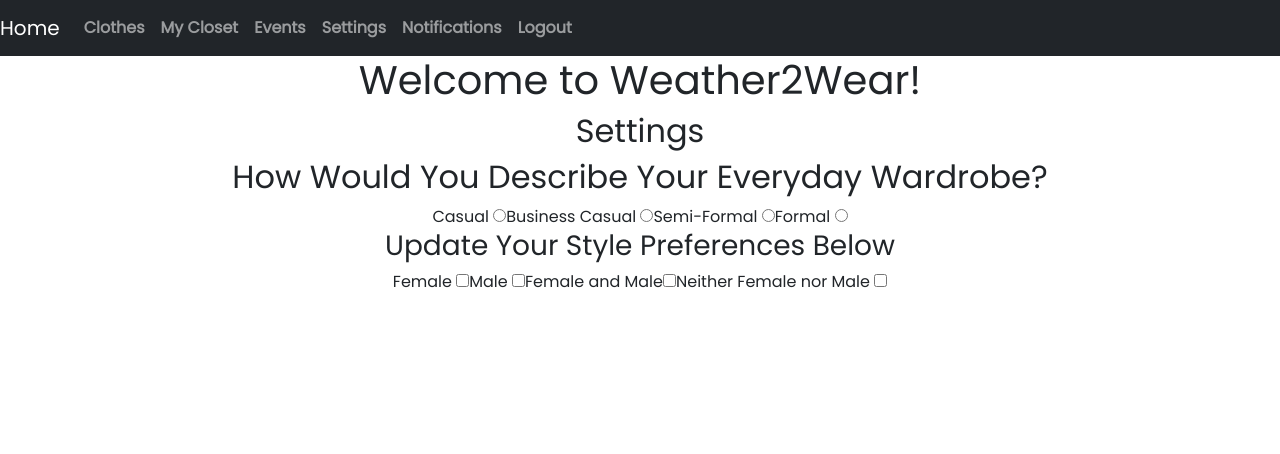
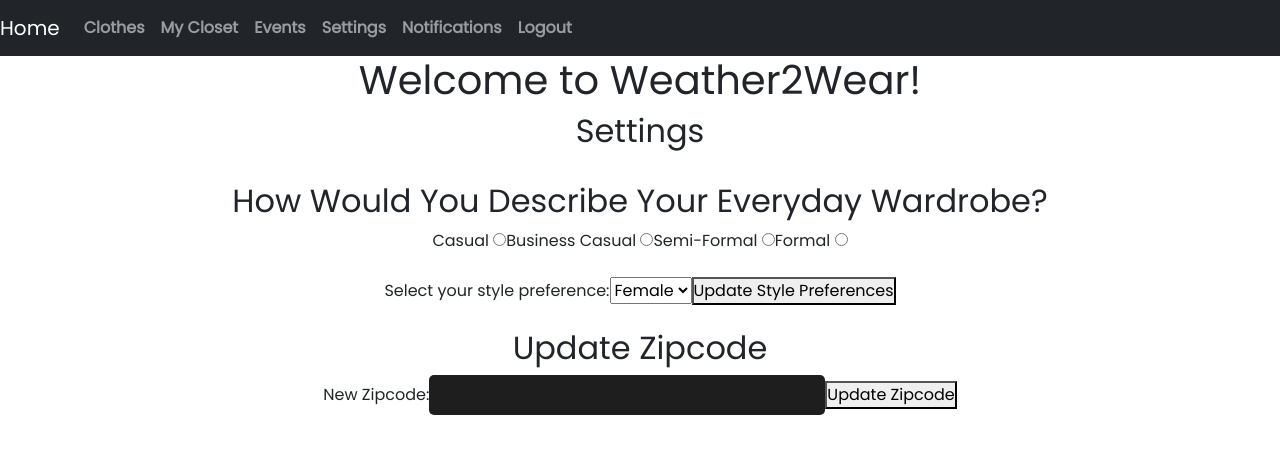
Before and after one commit to ShawnC-LaunchCode/Liftoff-group-01, a React (Create React App) app in the folder dressme-frontend/: page /Settings in a window 1280 px wide. Shown: the top 454 px of the page. Built offline with nearby package versions, Linux system fonts and the light colour scheme.

Commit message:
Set Style form front end complete

```diff
--- a/dressme-frontend/src/Pages/Login.js
+++ b/dressme-frontend/src/Pages/Login.js
@@ -26,7 +26,7 @@ function Login() {
    const data={email, password};
 
 
-    fetch("http://localhost:8080/login",{
+    fetch("http://localhost:8080/Login",{
       method:"POST",
       headers:{"content-type":"application/json"},
       body:JSON.stringify(data)
--- a/dressme-frontend/src/Pages/Settings.js
+++ b/dressme-frontend/src/Pages/Settings.js
@@ -3,6 +3,7 @@ import Header from "../components/Header";
 import NavBar from "../components/NavBar";
 import SetEverydayDresscode from "../components/SetEverydayDresscode";
 import SetStyle from "../components/SetStyle";
+import SetZipCode from "../components/SetZipCode";
 
 
 export default function Settings(){
@@ -11,9 +12,13 @@ export default function Settings(){
         <NavBar />
         <Header/>
         <h2>Settings</h2>
+        <br></br>
 
         <SetEverydayDresscode />
+        <br></br>
         <SetStyle />
+        <br></br>
+        <SetZipCode />
         </>
     )
 }
--- a/dressme-frontend/src/components/SetStyle.js
+++ b/dressme-frontend/src/components/SetStyle.js
@@ -1,18 +1,49 @@
-import React from 'react';
+import React, {useState} from 'react';
 
-export default function SetStyle() {
+export default function SetStyle(userId) {
+  const [selectedOption, setSelectedOption] = useState('');
+
+  const handleOptionChange = (e) => {
+    setSelectedOption(e.target.value);
+  };
+
+  const handleSubmit = (e) => {
+    e.preventDefault();
+    const data = { userId, selectedOption };
+    console.log(data);
+
+    fetch("http://localhost:8080/StylePreferences", {
+      method: "POST",
+      headers: { "content-type": "application/json" },
+      body: JSON.stringify(data),
+    })
+      .then((res) => res.json())
+      .then((result) => {
+        console.log(result);
+        // Add any additional logic based on the response from the backend
+      })
+      .catch((err) => {
+        console.error(err.message);
+      });
+  };
+
     return (
-      <div >
 
-  <h3>Update Your Style Preferences Below</h3>
-  <div>
-  <form action="/Settings.js" method="post">
-    <label>Female <input type="checkbox" name="stylePrefFemale"/> </label>
-    <label>Male <input type="checkbox" name="stylePrefMale"/> </label>
-     <label>Female and Male<input type="checkbox" name="stylePrefFemaleAndMale"/> </label>
-    <label>Neither Female nor Male <input type="checkbox" name="stylePrefNone"/> </label>
-  </form>
-  </div>
-      </div>
+
+
+
+  <form onSubmit={handleSubmit}>
+  <label>
+        Select your style preference:
+        <select value={selectedOption} onChange={handleOptionChange}>
+          <option value="female">Female</option>
+          <option value="male">Male</option>
+          <option value="both">Both</option>
+          <option value="neither">Neither</option>
+        </select>
+      </label>
+      <button type="submit">Update Style Preferences</button>
+    </form>
+
     );
   }
```
